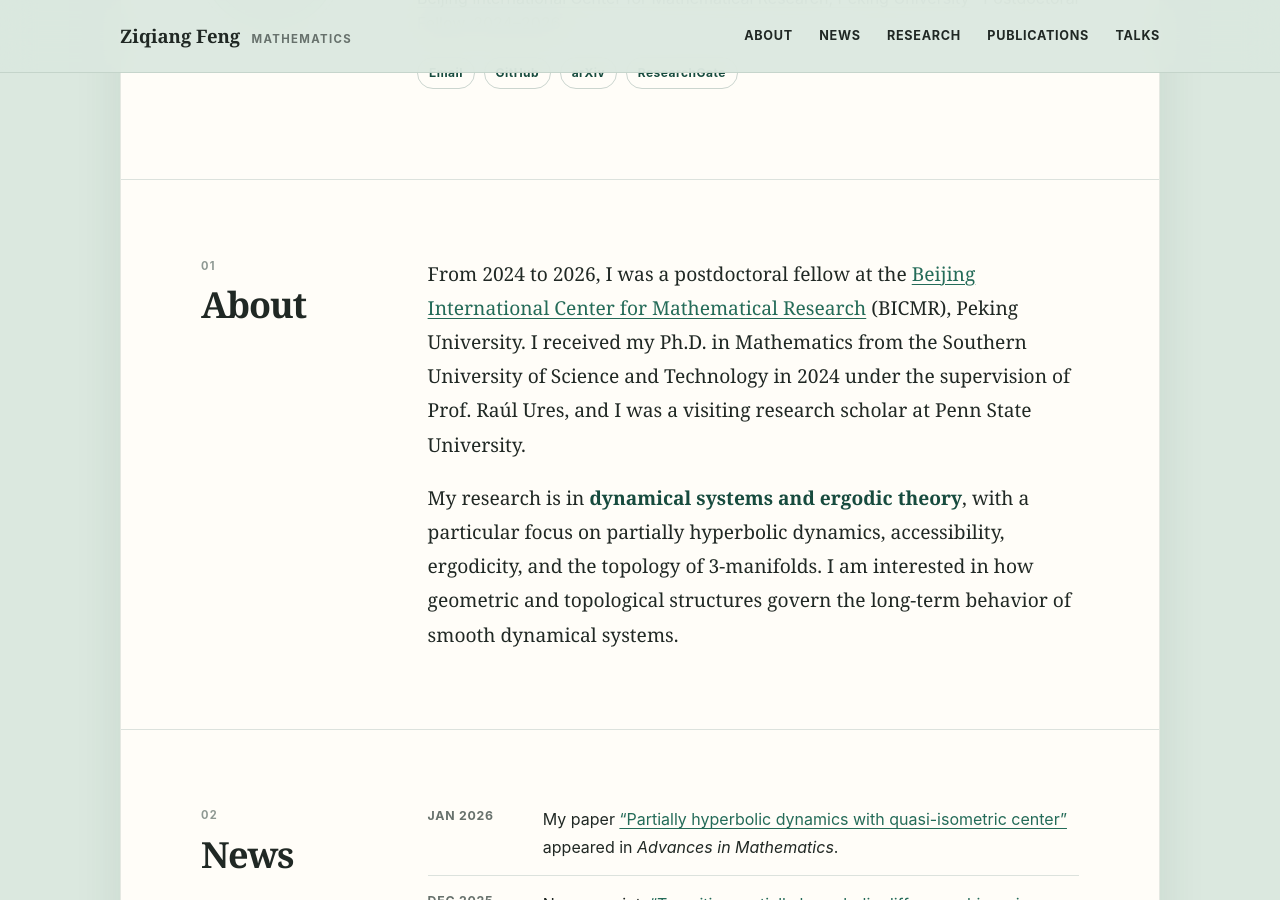
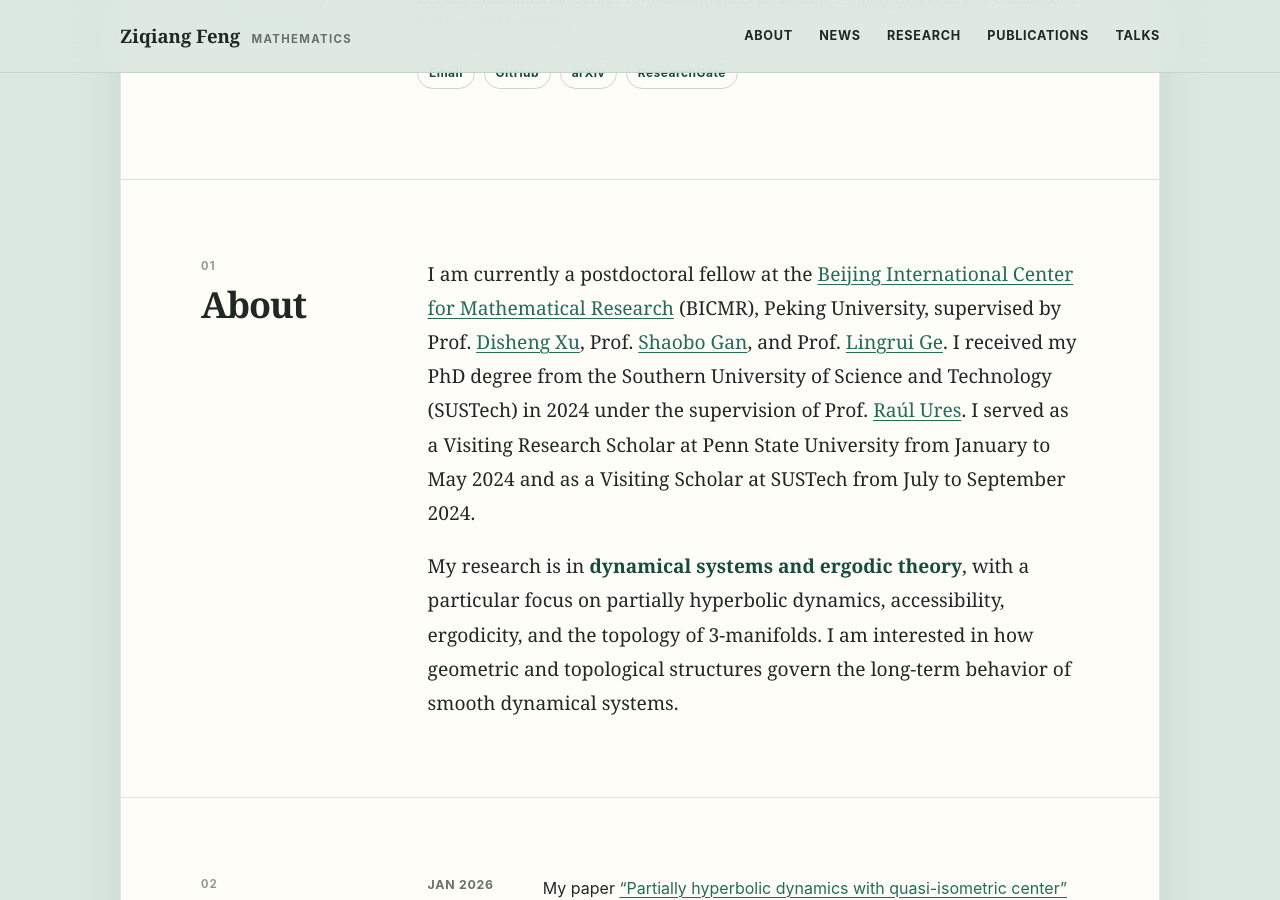
Before and after one commit to ziqiangfeng95/ziqiangfeng95.github.io, a Jekyll site: the page built from index.md, in a window 1280 px wide and 900 px high, scrolled down 368 px. Built offline with Jekyll 4.4.1, drawn with Linux system fonts in a browser that asks for light colours.

Commit message:
Update index.md
update biography

```diff
--- a/index.md
+++ b/index.md
@@ -1,9 +1,8 @@
 ---
 layout: home
 title: "Home"
-description: "Ziqiang Feng is a mathematician working in dynamical systems and ergodic theory."
 ---
 
-From 2024 to 2026, I was a postdoctoral fellow at the [Beijing International Center for Mathematical Research](https://bicmr.pku.edu.cn/) (BICMR), Peking University. I received my Ph.D. in Mathematics from the Southern University of Science and Technology in 2024 under the supervision of Prof. Raúl Ures, and I was a visiting research scholar at Penn State University.
+I am currently a postdoctoral fellow at the [Beijing International Center for Mathematical Research](https://bicmr.pku.edu.cn/) (BICMR), Peking University, supervised by Prof. [Disheng Xu](https://sites.google.com/view/dishengxu/homepage), Prof. [Shaobo Gan](https://math.pku.edu.cn/jsdw/js_20180628175159671361/g_20180628175159671361/69918.htm), and Prof. [Lingrui Ge](https://sites.google.com/uci.edu/lingrui-ges-homepage/home). I received my PhD degree from the Southern University of Science and Technology (SUSTech) in 2024 under the supervision of Prof. [Raúl Ures](https://math.sustech.edu.cn/c/uresraul). I served as a Visiting Research Scholar at Penn State University from January to May 2024 and as a Visiting Scholar at SUSTech from July to September 2024.
 
 My research is in **dynamical systems and ergodic theory**, with a particular focus on partially hyperbolic dynamics, accessibility, ergodicity, and the topology of 3-manifolds. I am interested in how geometric and topological structures govern the long-term behavior of smooth dynamical systems.
```
